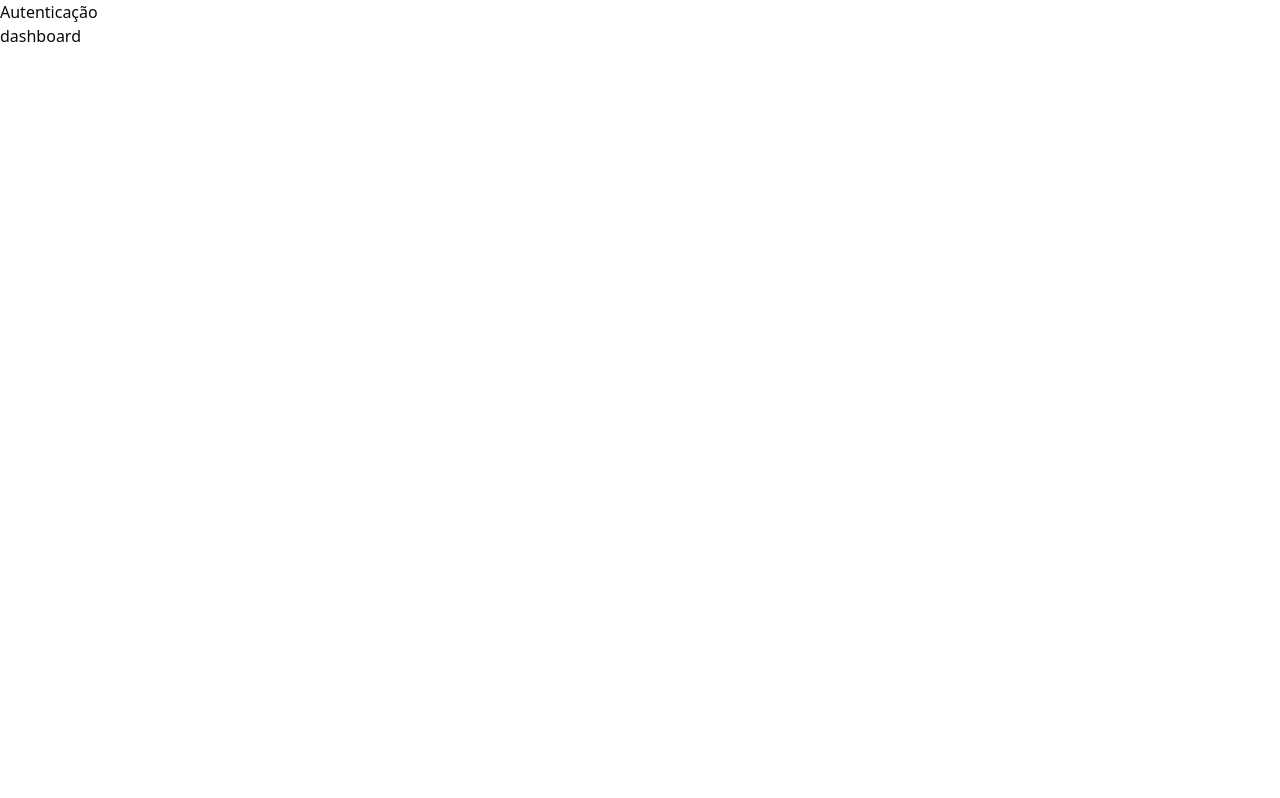
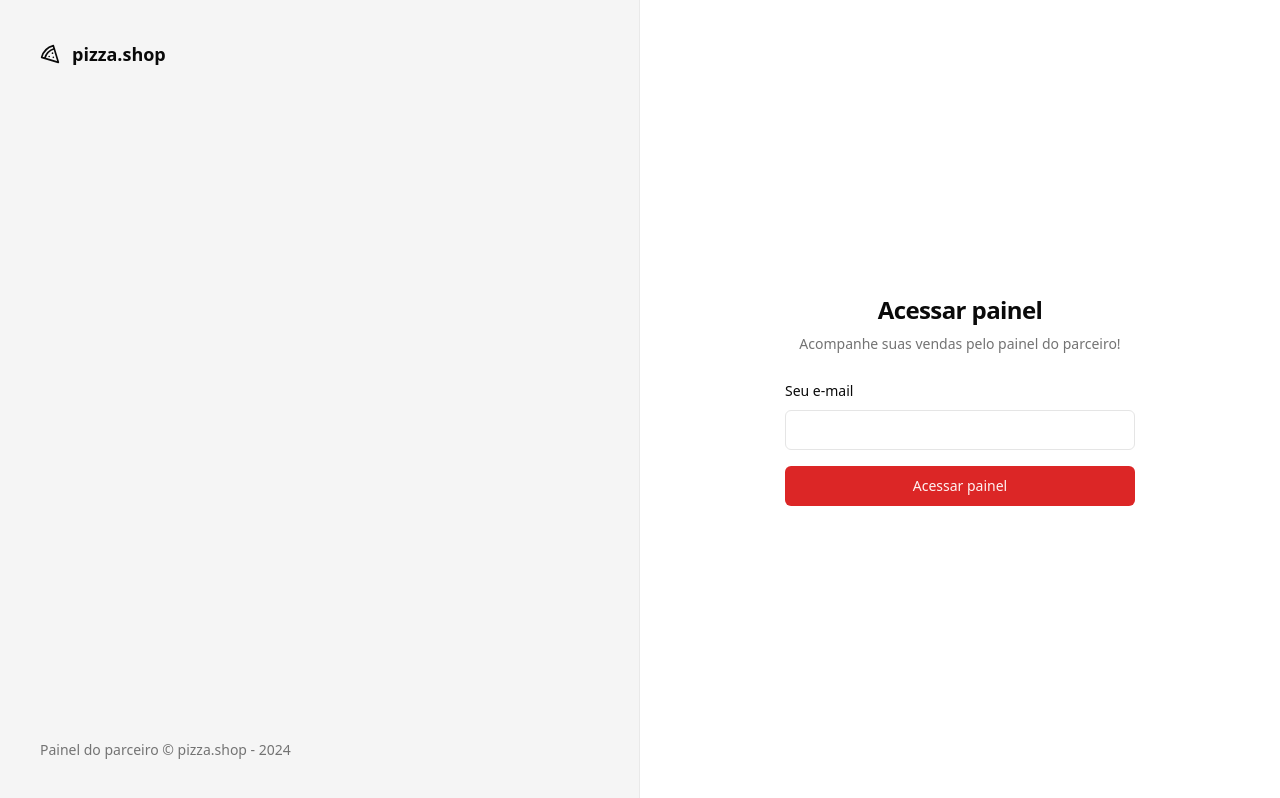
Before and after one commit to Newton-Duarte/pizzashop-web, a React (Vite) app: page /sign-in in a window 1280 px wide. Built offline with nearby package versions, Linux system fonts and the light colour scheme.

Commit message:
feat: implement auth layout and sign in page

```diff
--- a/src/pages/_layouts/auth.tsx
+++ b/src/pages/_layouts/auth.tsx
@@ -1,10 +1,21 @@
+import { Pizza } from 'lucide-react'
 import { Outlet } from 'react-router-dom'
 
 export function AuthLayout() {
   return (
-    <div>
-      <h1>Autenticação</h1>
-      <div>
+    <div className="grid min-h-screen grid-cols-2">
+      <div className="flex h-full flex-col justify-between border-r border-foreground/5 bg-muted p-10 text-muted-foreground">
+        <div className="flex items-center gap-3 text-lg text-foreground">
+          <Pizza className="h-5 w-5" />
+          <span className="font-semibold">pizza.shop</span>
+        </div>
+
+        <footer className="text-sm">
+          Painel do parceiro &copy; pizza.shop - {new Date().getFullYear()}
+        </footer>
+      </div>
+
+      <div className="flex flex-col items-center justify-center">
         <Outlet />
       </div>
     </div>
--- a/src/pages/auth/sign-in.tsx
+++ b/src/pages/auth/sign-in.tsx
@@ -1,10 +1,37 @@
 import { Helmet } from 'react-helmet-async'
+
+import { Button } from '@/components/ui/button'
+import { Input } from '@/components/ui/input'
+import { Label } from '@/components/ui/label'
 
 export function SignIn() {
   return (
     <>
       <Helmet title="Login" />
-      <div>dashboard</div>
+
+      <div className="p-8">
+        <div className="flex w-[350px] flex-col justify-center gap-6">
+          <div className="flex flex-col gap-2 text-center">
+            <h1 className="text-2xl font-semibold tracking-tight">
+              Acessar painel
+            </h1>
+            <p className="text-sm text-muted-foreground">
+              Acompanhe suas vendas pelo painel do parceiro!
+            </p>
+          </div>
+
+          <form className="space-y-4">
+            <div className="space-y-2">
+              <Label htmlFor="email">Seu e-mail</Label>
+              <Input id="email" type="email" />
+            </div>
+
+            <Button className="w-full" type="submit">
+              Acessar painel
+            </Button>
+          </form>
+        </div>
+      </div>
     </>
   )
 }
```
